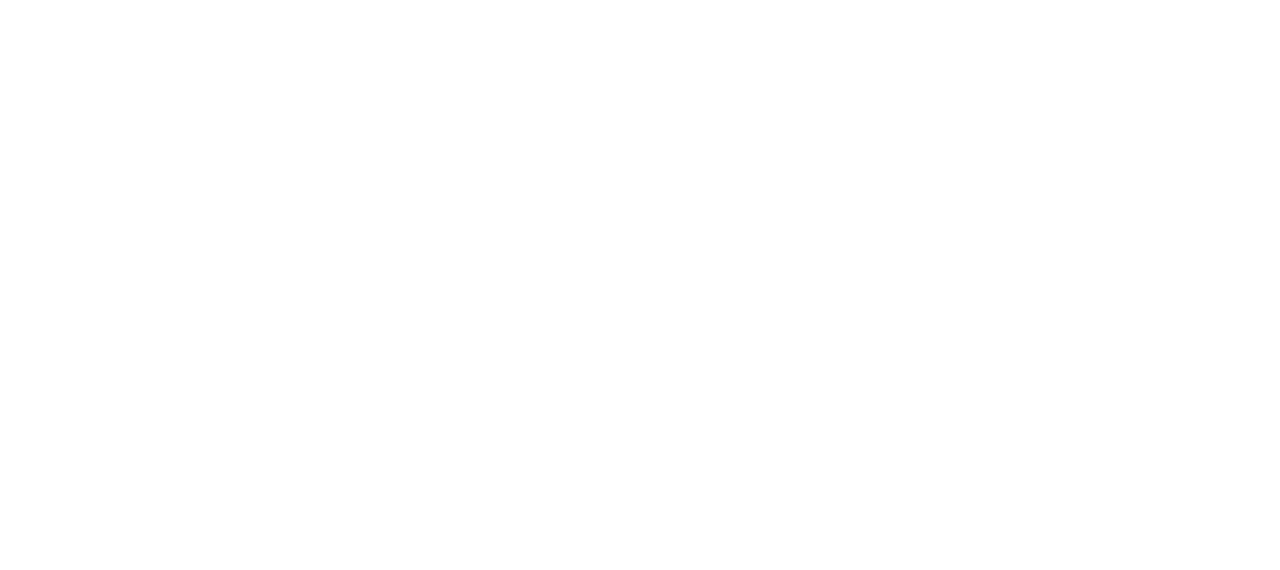
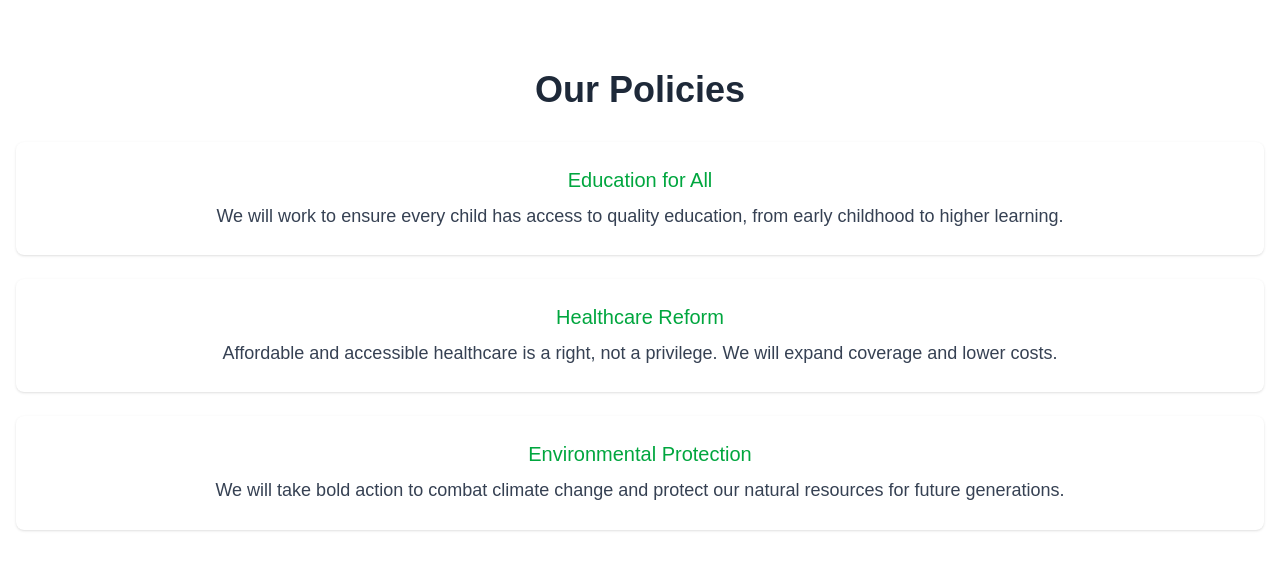
Before and after one commit to Md-Ashikur-Rahman-Ashik/Candidate-Frontend, a Next.js app: page / in a window 1280 px wide. Shown: the part 1947-2517 px from the top of the page. Before the commit the page ends 1953 px from the top, so only its background shows below. Built offline with nearby package versions, Linux system fonts and the light colour scheme.

Commit message:
Added demo policies

```diff
--- /dev/null
+++ b/src/app/components/Policies.tsx
@@ -0,0 +1,59 @@
+import React from 'react';
+
+export const policiesData = [
+  {
+    id: 'education',
+    title: 'Education for All',
+    description:
+      'We will work to ensure every child has access to quality education, from early childhood to higher learning.',
+  },
+  {
+    id: 'healthcare',
+    title: 'Healthcare Reform',
+    description:
+      'Affordable and accessible healthcare is a right, not a privilege. We will expand coverage and lower costs.',
+  },
+  {
+    id: 'environment',
+    title: 'Environmental Protection',
+    description:
+      'We will take bold action to combat climate change and protect our natural resources for future generations.',
+  },
+];
+
+interface Policy {
+  id: string;
+  title: string;
+  description: string;
+}
+
+interface PoliciesProps {
+  policies: Policy[];
+}
+
+const Policies: React.FC<PoliciesProps> = ({ policies }) => {
+  return (
+    <section className="container mx-auto px-4 py-8 md:py-12 lg:py-16">
+      <h2 className="text-2xl md:text-3xl lg:text-4xl text-center font-semibold mb-6 md:mb-8 text-gray-800">
+        Our Policies
+      </h2>
+      <div className="space-y-4 md:space-y-6">
+        {policies.map((policy) => (
+          <div
+            key={policy.id}
+            className="bg-white text-center p-5 md:p-6 rounded-lg shadow-sm border-b-full border-gray-200"
+          >
+            <h3 className="text-lg md:text-xl font-medium text-green-600 mb-2">
+              {policy.title}
+            </h3>
+            <p className="text-gray-700 text-base md:text-lg leading-relaxed">
+              {policy.description}
+            </p>
+          </div>
+        ))}
+      </div>
+    </section>
+  );
+};
+
+export default Policies;
--- a/src/app/page.tsx
+++ b/src/app/page.tsx
@@ -4,6 +4,7 @@
 import FeatureCards from "./components/ThreeCard";
 import CandidateProfile from "./components/CandidateProfile";
 import { candidateData } from "@/types/profile";
+import Policies, { policiesData } from "./components/Policies";
 
 export default function Home() {
   return (
@@ -12,6 +13,7 @@
       <CommitmentBannerExample />
       <FeatureCards />
       <CandidateProfile data={candidateData} />
+      <Policies policies={policiesData} />
     </div>
   );
 }
```
